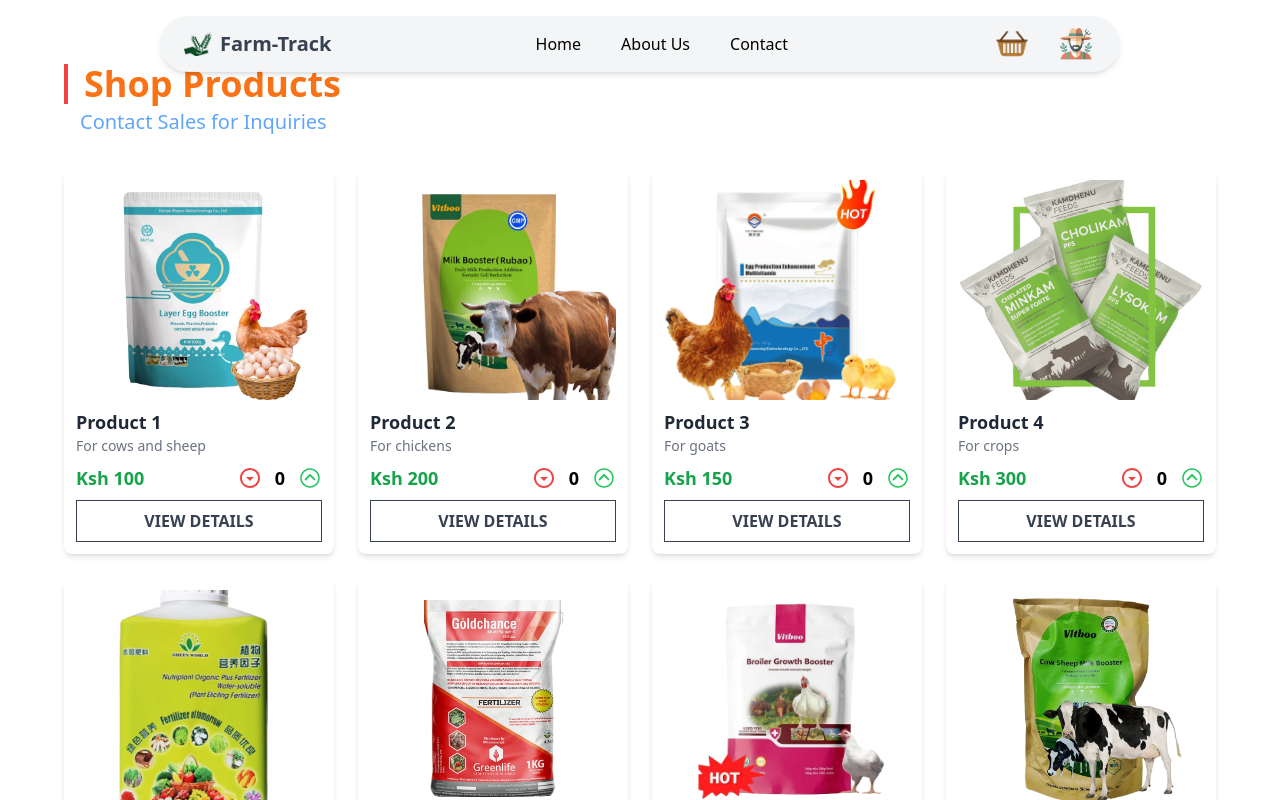
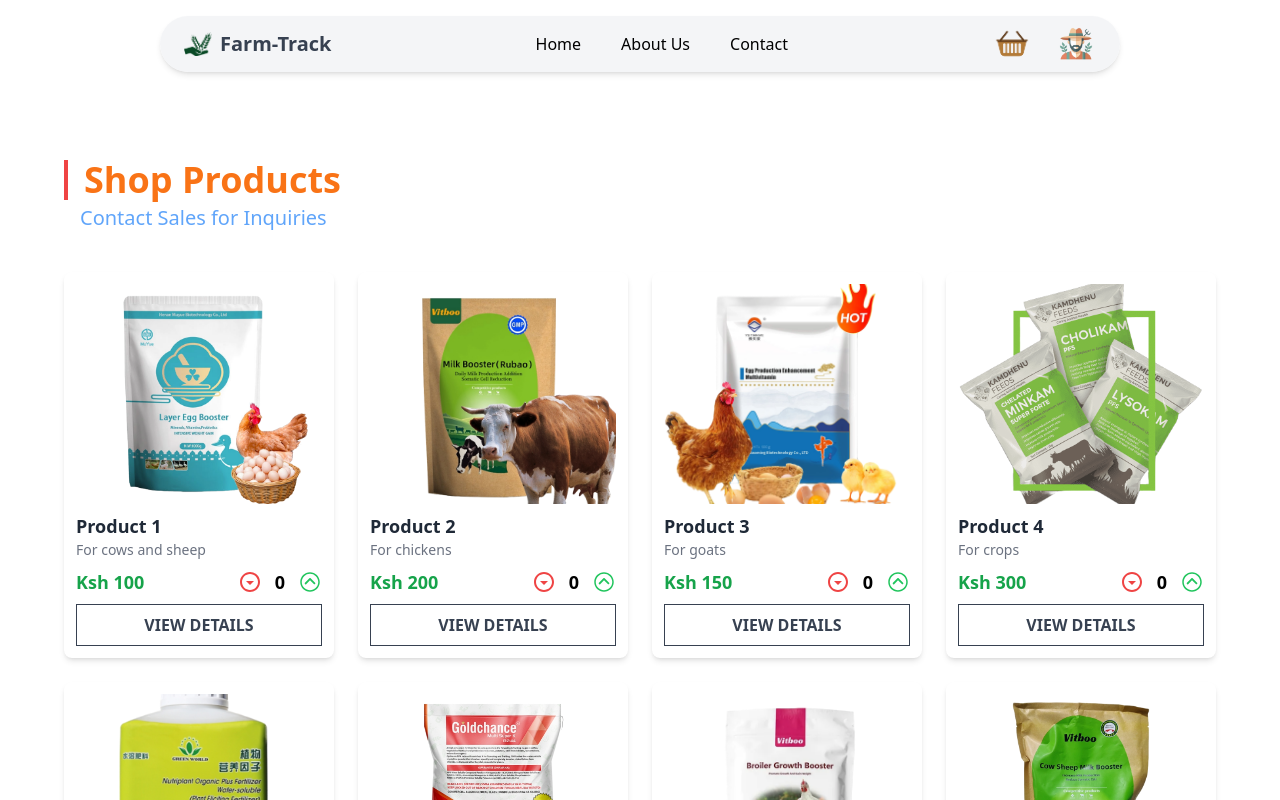
Before and after one commit to J-Bagonza/Farm-track, a React (Vite) app: page /shop in a window 1280 px wide. Shown: the top 800 px of the page. Built offline with nearby package versions, Linux system fonts and the light colour scheme.

Commit message:
changes to shop

```diff
--- a/src/components/Navbar.jsx
+++ b/src/components/Navbar.jsx
@@ -44,7 +44,7 @@
   ];
 
   return (
-    <nav className="flex justify-between items-center bg-gray-100 bg-opacity-90 shadow-md w-[90%] md:w-[75%] mx-auto mt-4 py-2 px-6 rounded-full fixed top-0 left-1/2 transform -translate-x-1/2 z-50">
+    <nav className="flex justify-between items-center bg-gray-100 bg-opacity-85 shadow-md w-[90%] md:w-[75%] mx-auto mt-4 py-2 px-6 rounded-full fixed top-0 left-1/2 transform -translate-x-1/2 z-50">
       {/* Left - Logo */}
       <div className="flex items-center gap-2">
         <img src={logo} alt="Farm-Track Logo" className="w-7 h-6" />
--- a/src/pages/ShoppingPage.jsx
+++ b/src/pages/ShoppingPage.jsx
@@ -33,10 +33,11 @@
   return (
     <>
       <Navbar cartCount={cartCount} />
-      <div className="w-[90%] mx-auto py-16">
+      <div className="w-[90%] mx-auto mt-24 md:mt-32 lg:mt-40">
+        {/* Increased margin-top for more spacing */}
 
         {/* Title & Subtitle (Left-Aligned with Vertical Border) */}
-        <div className="mb-8">
+        <div className="mb-10">
           <h1 className="text-xl sm:text-2xl md:text-3xl lg:text-4xl font-bold text-orange-500 border-l-4 border-red-500 pl-4">
             Shop Products
           </h1>
@@ -46,7 +47,7 @@
         </div>
 
         {/* Product Grid */}
-        <div className="grid grid-cols-2 md:grid-cols-4 gap-3 md:gap-6">
+        <div className="grid grid-cols-2 md:grid-cols-4 gap-4 md:gap-6">
           {products.map((product, index) => (
             <motion.div
               key={product.id}
```
